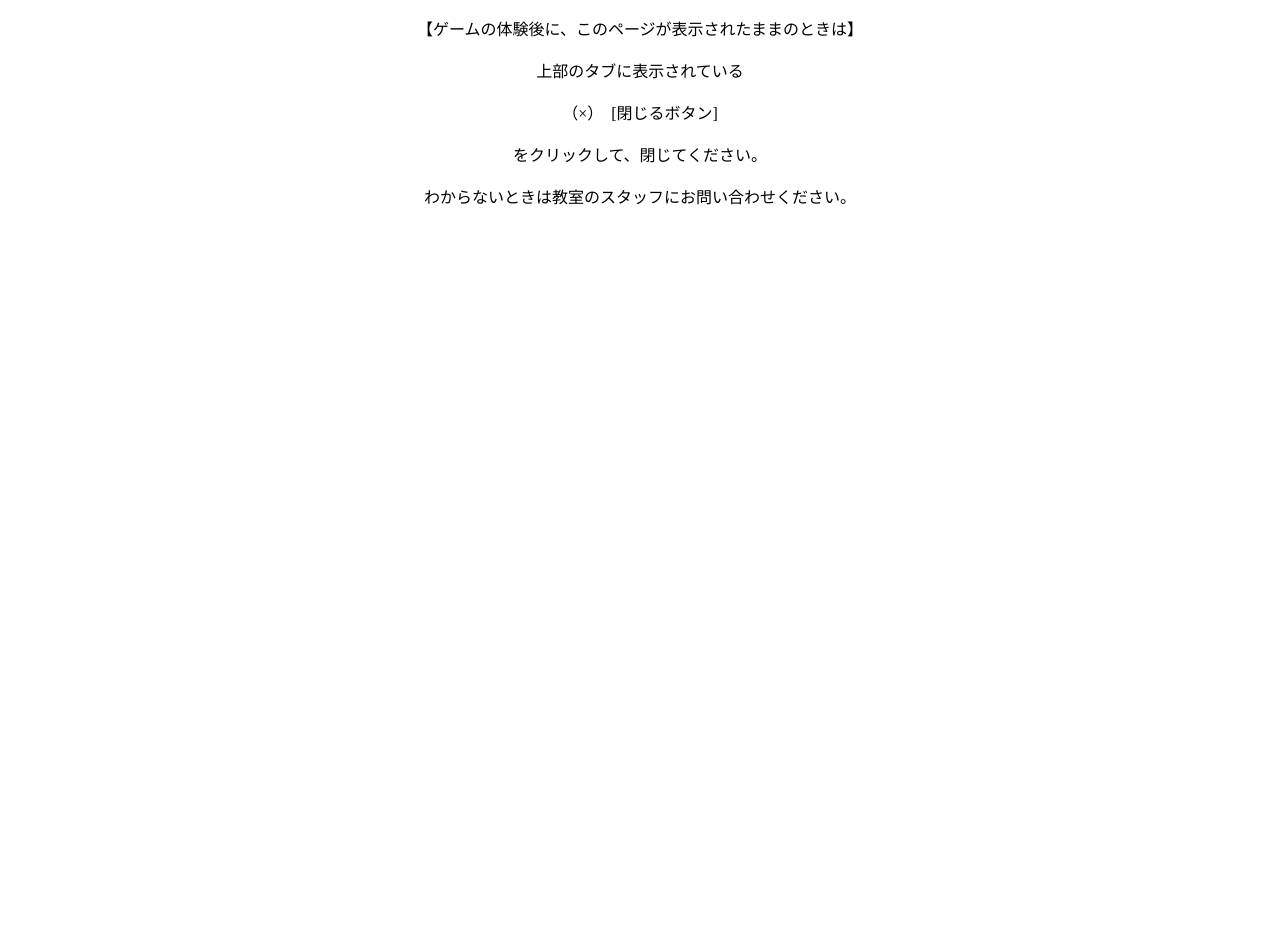
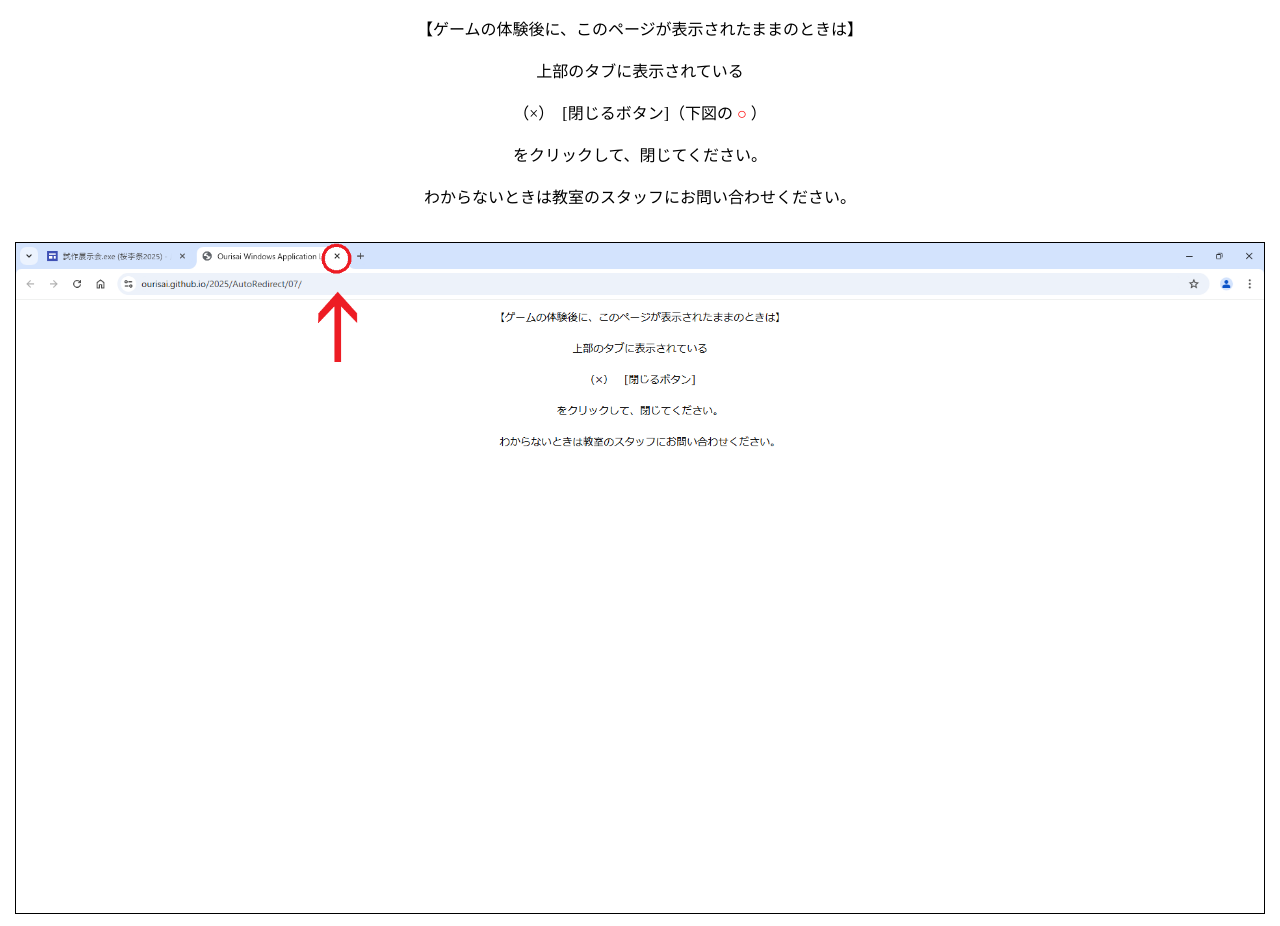
Before and after one commit to ourisai/2025, a plain HTML site: page AutoRedirect/06/index.html in a window 1280 px wide. Before the commit the page ends 800 px from the top, so only its background shows below. Drawn offline with Linux system fonts and the light colour scheme.

Commit message:
Add files via upload

```diff
--- a/AutoRedirect/06/index.html
+++ b/AutoRedirect/06/index.html
@@ -13,12 +13,16 @@
         <br>
         上部のタブに表示されている<br>
         <br>
-        （×）　[閉じるボタン]<br>
+        （×）　[閉じるボタン]（下図の<b><span style="color: red;"> ○ </span></b>）<br>
         <br>
         をクリックして、閉じてください。<br>
         <br>
         わからないときは教室のスタッフにお問い合わせください。
     </p>
+    <br>
+    <div style="text-align: center">
+        <img src="20251020c.png" alt="画像データ" width=1248 height=670 border="1">
+    </div>
     <script>
         let win = window.open("MyAppCmdOurisai06:");
         win.close;
```
Also changed, not shown: AutoRedirect/06/20251020c.png (added).
